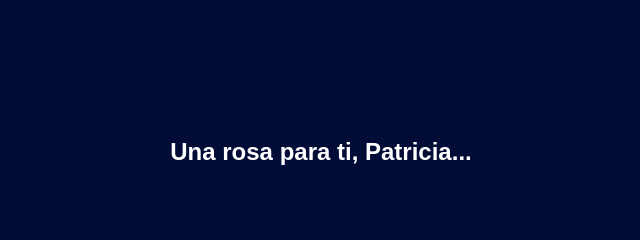
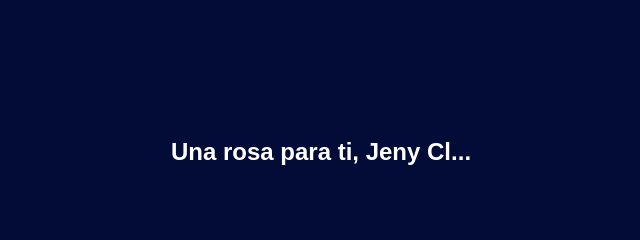
Before and after one commit to G-YHONNER/patricia-, a plain HTML site: page index.html in a window 1280 px wide. Shown: the top 240 px of the page, 327-967 px from the left. Drawn offline with Linux system fonts and the light colour scheme; a web font is replaced by a local one.

Commit message:
Actualizar index.html

```diff
--- a/index.html
+++ b/index.html
@@ -40,7 +40,7 @@
         </div>
       </div>
     </div>
-    <h2>Una rosa para ti, Patricia...
+    <h2>Una rosa para ti, Jeny Cl...
     </h2>
   </body>
 </html>
```
